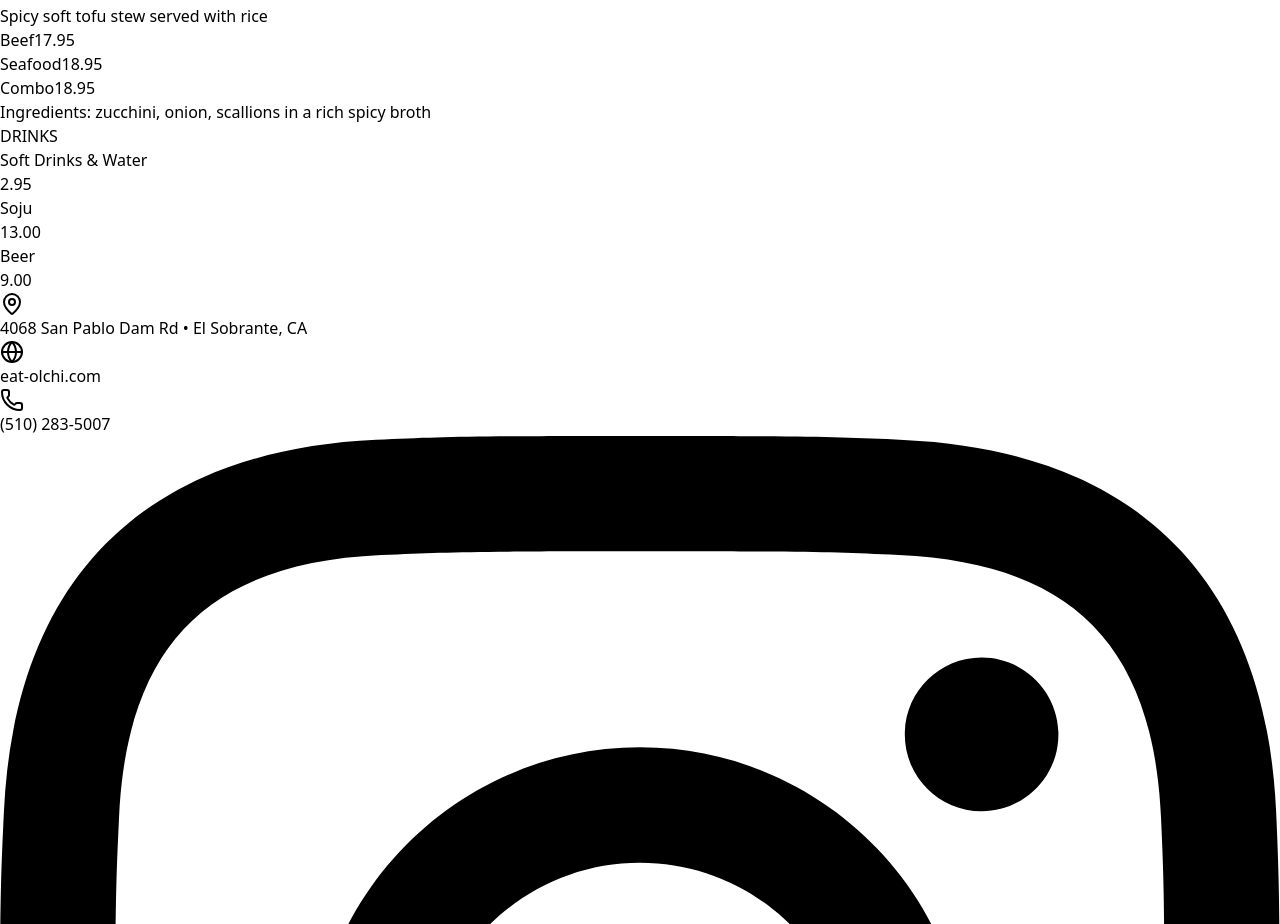
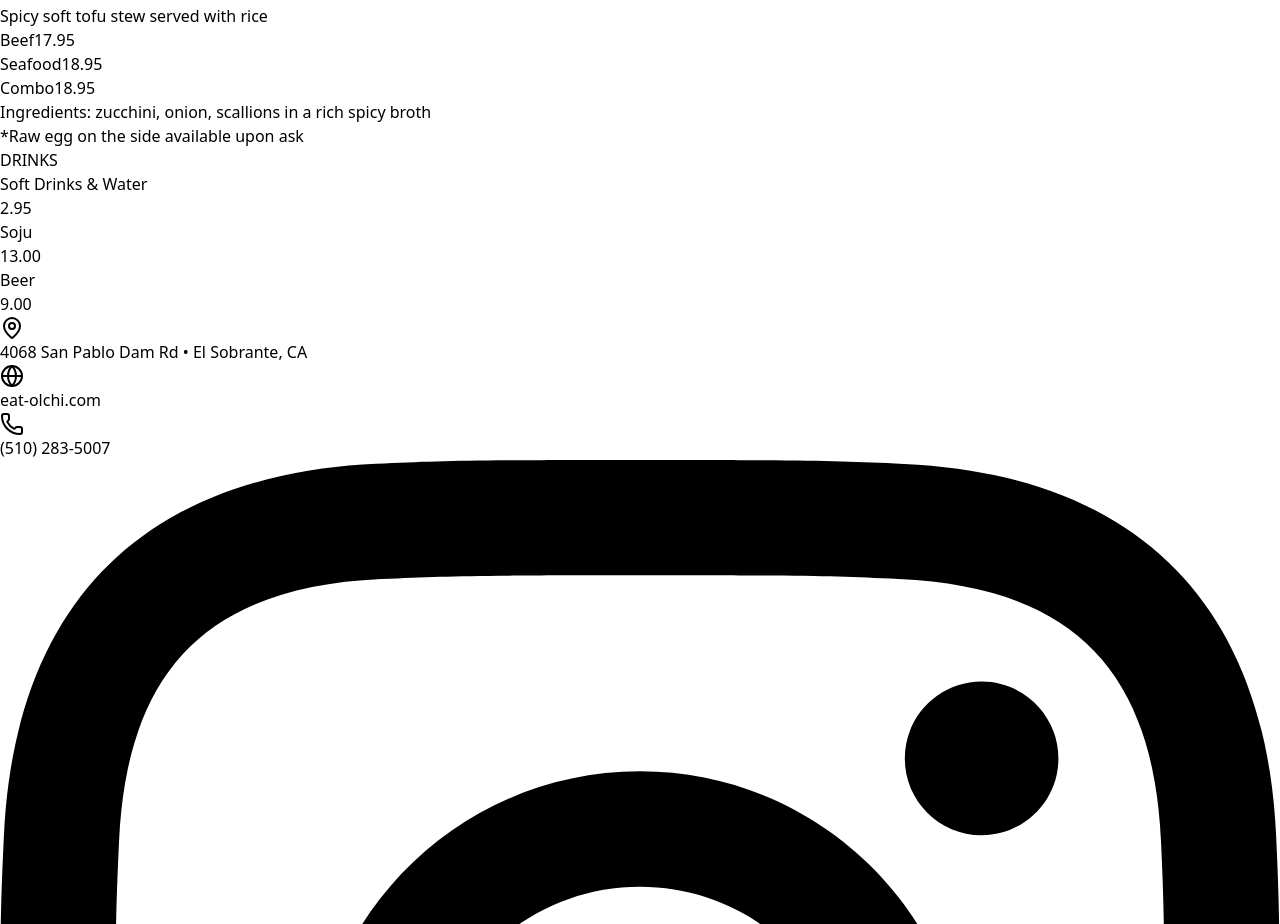
Before and after one commit to tnyprk/eat-olchi, a React (Vite) app: page / in a window 1280 px wide. Shown: the part 2064-2988 px from the top of the page. Built offline with nearby package versions, Linux system fonts and the light colour scheme.

Commit message:
Add note about raw egg option for Soondubu

```diff
--- a/src/App.jsx
+++ b/src/App.jsx
@@ -191,6 +191,9 @@ export default function App() {
               <p className="text-stone-600 text-sm mt-1">
                 Ingredients: zucchini, onion, scallions in a rich spicy broth
               </p>
+              <p className="text-stone-500 text-xs italic mt-2">
+                *Raw egg on the side available upon ask
+              </p>
             </section>
 
             {/* Drinks */}
```
